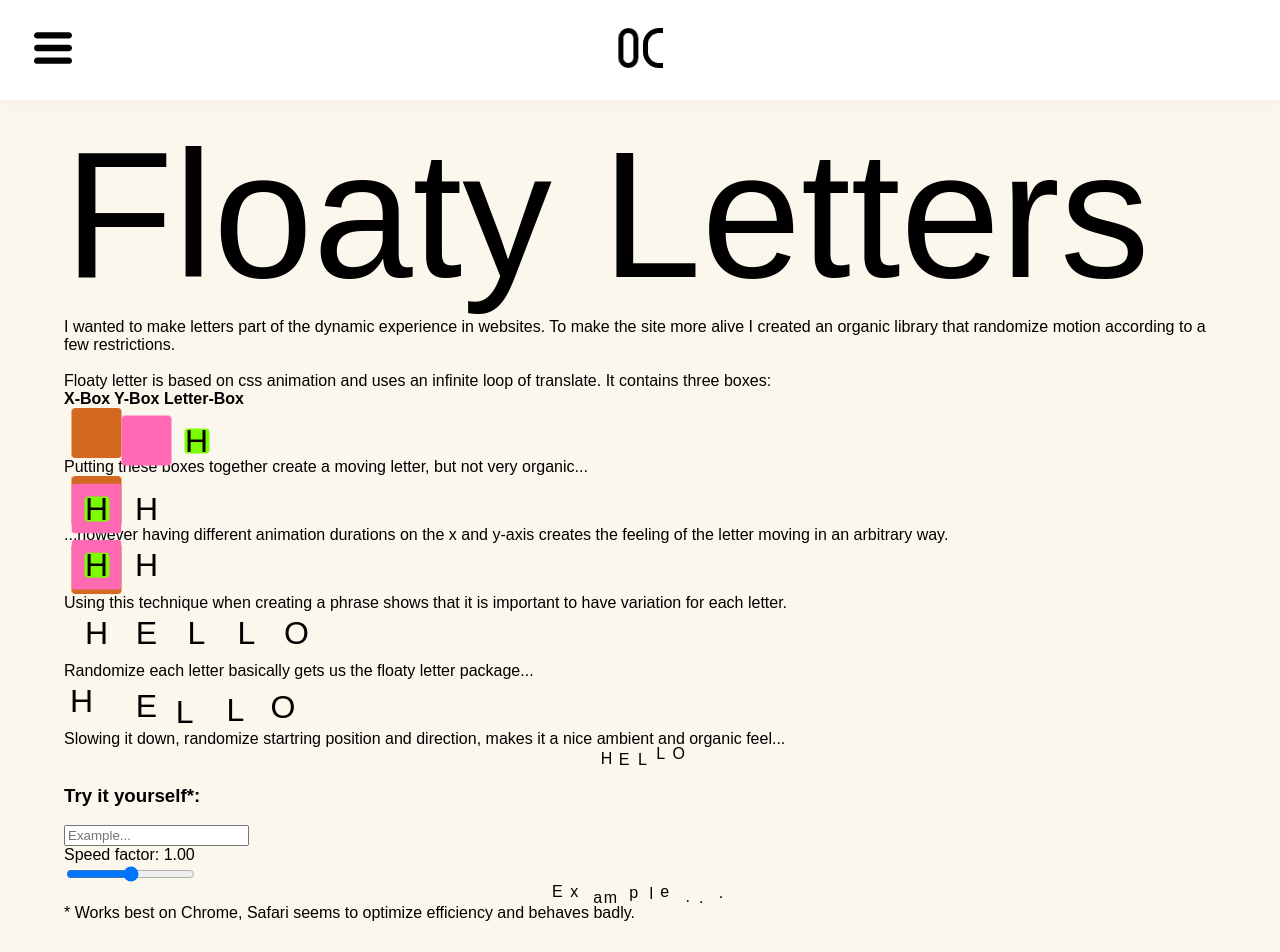
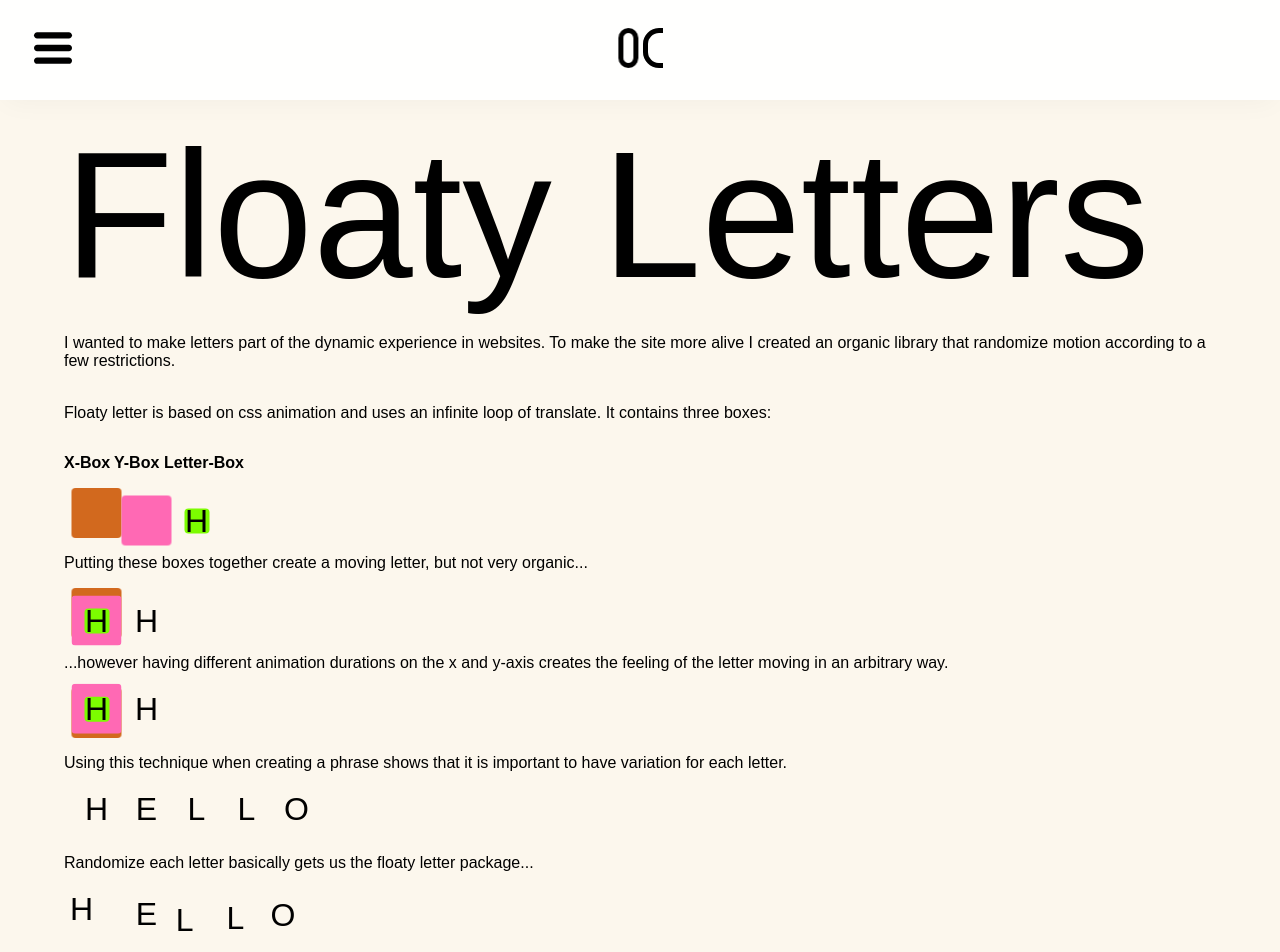
Before and after one commit to oc-developer/oc-portfolio, a React (Create React App) app: page /floaty-letter in a window 1280 px wide. Shown: the top 952 px of the page. Built offline with nearby package versions, Linux system fonts and the light colour scheme.

Commit message:
Replace span with p

```diff
--- a/src/Leftbar/leftbar.tsx
+++ b/src/Leftbar/leftbar.tsx
@@ -26,7 +26,7 @@ function Leftbar() {
                         <div className="link">Overview</div>
                     </Link>
                     <Link to={'/floaty-letter'}>
-                        <div className="link">Floaty letters</div>
+                        <div className="link">Floaty Letters</div>
                     </Link>
                 </div>
             </div>
--- a/src/Projects/DynamicLetters/DynamicLetters.tsx
+++ b/src/Projects/DynamicLetters/DynamicLetters.tsx
@@ -18,46 +18,46 @@ export default function DynamicLetters() {
             <div className="section dynamic-letters">
             </div>
             <h2>Floaty Letters</h2>
-            <span>
+            <p>
                 I wanted to make letters part of the dynamic experience in websites.
                 To make the site more alive I created an organic library that randomize
                 motion according to a few restrictions. <br /><br />
-            </span>
-            <span>
+            </p>
+            <p>
                 Floaty letter is based on css animation and uses an infinite loop of translate.
                 It contains three boxes:
-            </span>
+            </p>
             <div style={{ display: "flex" }}>
                 <div className="title-box">
-                    <span><b>X-Box</b></span>
+                    <p><b>X-Box</b></p>
                     <DemoLetter showX={true} xDuration={1} />
                 </div>
                 <div className="title-box">
-                    <span><b>Y-Box</b></span>
+                    <p><b>Y-Box</b></p>
                     <DemoLetter showY={true} yDuration={1} />
                 </div>
                 <div className="title-box">
-                    <span><b>Letter-Box</b></span>
+                    <p><b>Letter-Box</b></p>
                     <DemoLetter letter="H" letterBg={true} />
                 </div>
             </div>
-            <span>
+            <p>
                 Putting these boxes together create a moving letter, but not very organic...
-            </span>
+            </p>
             <div style={{ display: "flex" }}>
                 <DemoLetter showX={true} xDuration={1} showY={true} yDuration={1} letter="H" letterBg={true} />
                 <DemoLetter letter="H" xDuration={1} yDuration={1} />
             </div>
-            <span>
+            <p>
                 ...however having different animation durations on the x and y-axis creates the feeling of the letter moving in an arbitrary way.
-            </span>
+            </p>
             <div style={{ display: "flex" }}>
                 <DemoLetter showX={true} showY={true} letterBg={true} xDuration={1} yDuration={0.651} letter="H" />
                 <DemoLetter xDuration={1} yDuration={0.651} letter="H" />
             </div>
-            <span>
+            <p>
                 Using this technique when creating a phrase shows that it is important to have variation for each letter.
-            </span>
+            </p>
             <div style={{ display: "flex" }}>
                 <DemoLetter xDuration={1} yDuration={0.651} letter="H" />
                 <DemoLetter xDuration={1} yDuration={0.651} letter="E" />
@@ -65,7 +65,7 @@ export default function DynamicLetters() {
                 <DemoLetter xDuration={1} yDuration={0.651} letter="L" />
                 <DemoLetter xDuration={1} yDuration={0.651} letter="O" />
             </div>
-            <span>Randomize each letter basically gets us the floaty letter package...</span>
+            <p>Randomize each letter basically gets us the floaty letter package...</p>
             <div style={{ display: "flex" }}>
                 <DemoLetter xDuration={randDuration()} yDuration={randDuration()} letter="H" />
                 <DemoLetter xDuration={1} yDuration={randDuration()} letter="E" />
@@ -73,7 +73,7 @@ export default function DynamicLetters() {
                 <DemoLetter xDuration={randDuration()} yDuration={randDuration()} letter="L" />
                 <DemoLetter xDuration={randDuration()} yDuration={randDuration()} letter="O" />
             </div>
-            <span>Slowing it down, randomize startring position and direction, makes it a nice ambient and organic feel...</span>
+            <p>Slowing it down, randomize startring position and direction, makes it a nice ambient and organic feel...</p>
             <FloatyLetters maxDuration={15} minDuration={5} phrase="HELLO" />
 
             <h3>Try it yourself*:</h3>
@@ -90,7 +90,7 @@ export default function DynamicLetters() {
                 }} />
             </div>
             <FloatyLetters phrase={setPhraseDefault()} maxDuration={15 / Speed} minDuration={5 / Speed} />
-            <span>* Works best on Chrome, Safari seems to optimize efficiency and behaves badly.</span>
+            <p>* Works best on Chrome, Safari seems to optimize efficiency and behaves badly.</p>
         </div>
     )
 }
--- a/src/Work/Work.tsx
+++ b/src/Work/Work.tsx
@@ -8,13 +8,13 @@ import tibco from '../Utils/tibco.svg'
 export default function Work() {
     return (
         <div className="section grid-items work">
-            <h1 className="section-header">Work</h1>
+            <h1 className="section-header">work</h1>
             <div className="section-content section-work">
                 <div className="half">
 
                     <a href="https://ictech.se/" className="work-place work-hover ictech">
                         <img className="ictech-logo" src={ictechLogo} alt="ictech" />
-                        <span> I'm currently a consultant at ictech, we are a creative tech-company for the software development industry, based out of Gothenburg.</span>
+                        <p> I'm currently a consultant at ictech, we are a creative tech-company for the software development industry, based out of Gothenburg.</p>
                     </a>
                     <a href="https://www.wirelesscar.com/" className="work-place work-hover wireless-car">
                         <img className="wcar-logo" src={wcar} alt="Wireless Car" />
--- a/src/index.css
+++ b/src/index.css
@@ -28,6 +28,13 @@ h2 {
   cursor: default;
 }
 
+h3 {
+  margin: 0;
+  font-weight: 100;
+  font-size: 10vw;
+  cursor: default;
+}
+
 a {
   text-decoration: none;
 }
```
